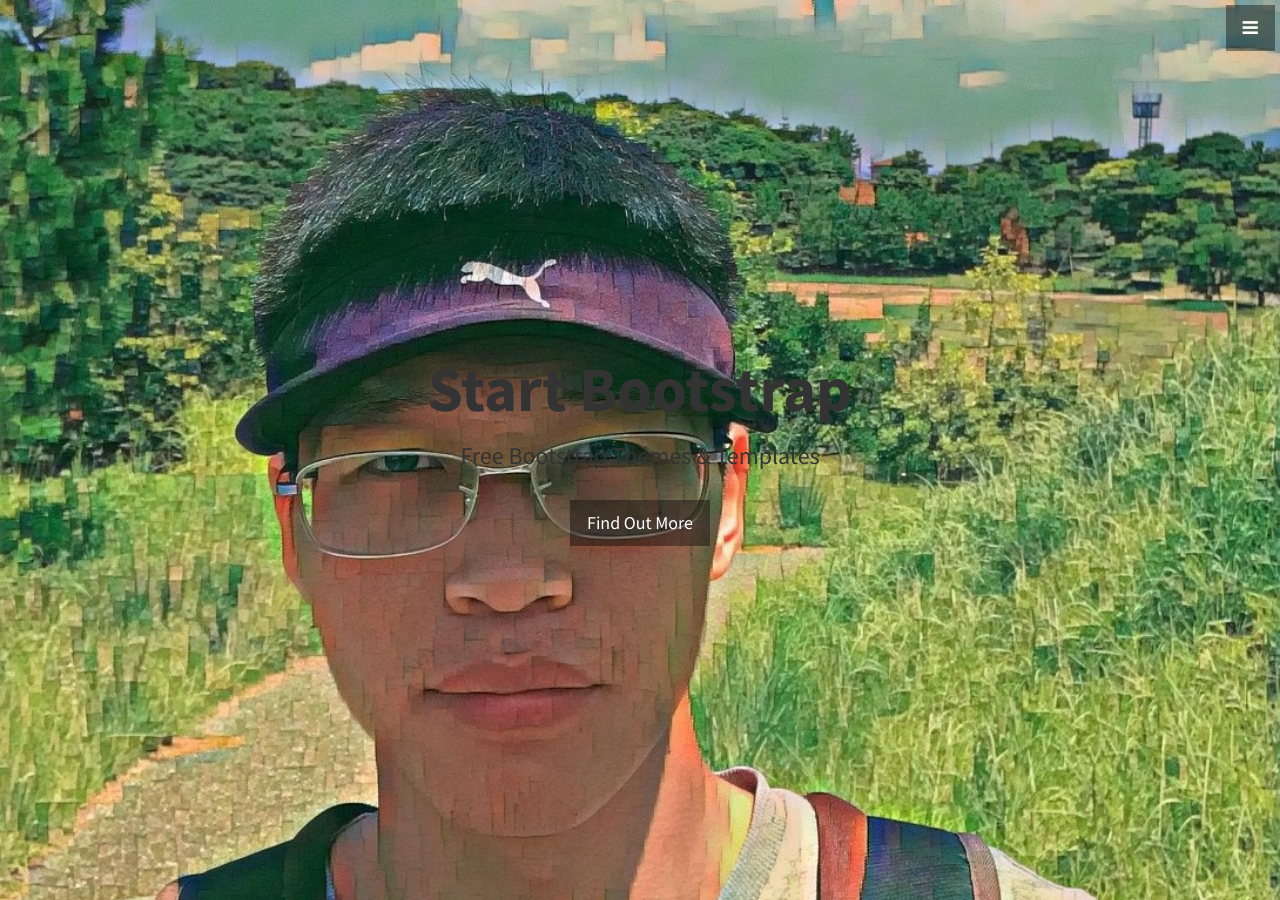
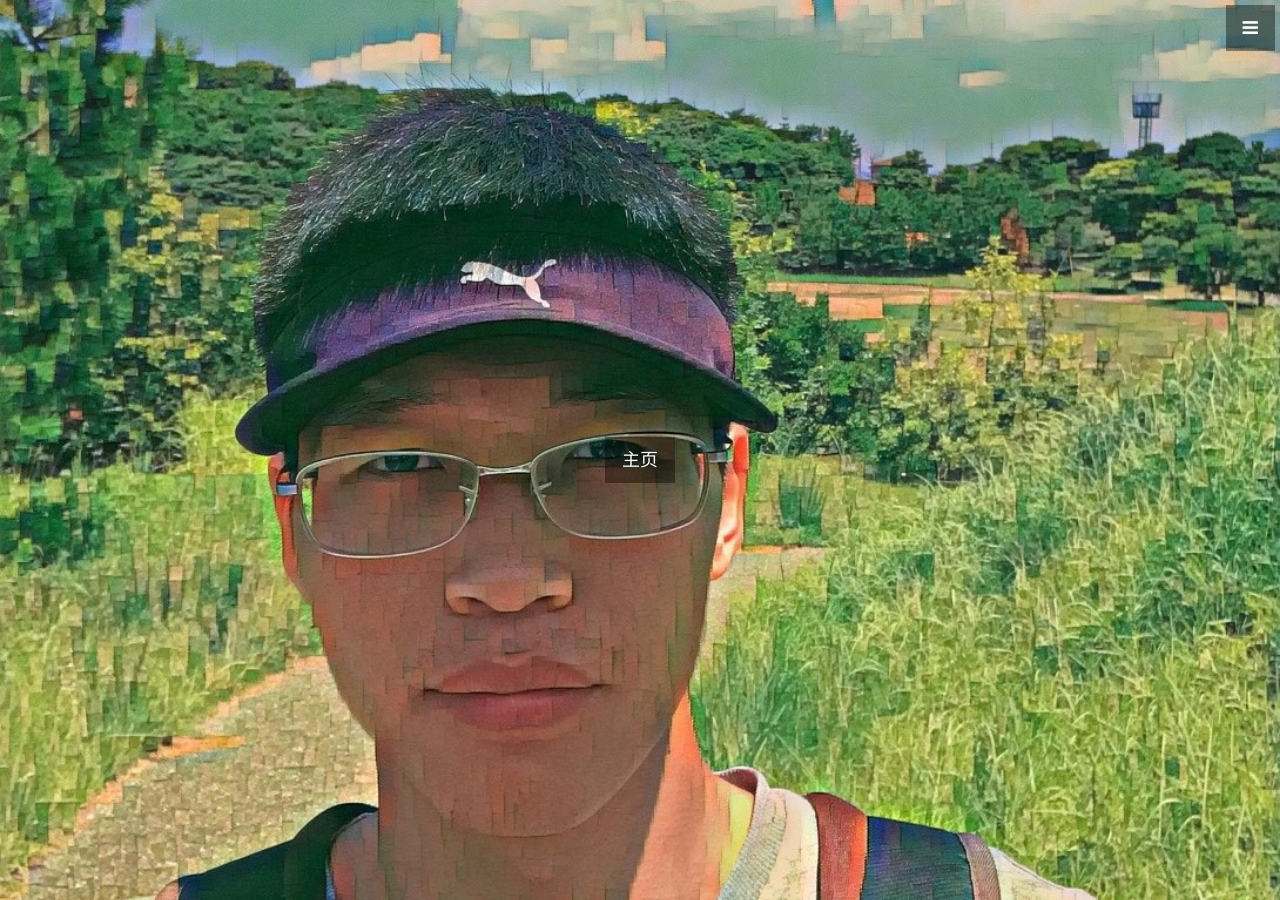
Before and after one commit to yz14/tm22, a Jekyll site: the page built from index.html, in a window 1280 px wide and 900 px high. Built offline with Jekyll 4.4.1, drawn with Linux system fonts in a browser that asks for light colours.

Commit message:
Update header.html

```diff
--- a/_includes/header.html
+++ b/_includes/header.html
@@ -1,8 +1,8 @@
 <header id="top" class="header">
   <div class="text-vertical-center">
-    <h1>Start Bootstrap</h1>
-    <h3>Free Bootstrap Themes &amp; Templates</h3>
+<!--     <h1>Start Bootstrap</h1>
+    <h3>Free Bootstrap Themes &amp; Templates</h3> -->
     <br>
-    <a href="#about" class="btn btn-dark btn-lg">Find Out More</a>
+    <a href="https://yz14.github.io" class="btn btn-dark btn-lg">主页</a>
   </div>
 </header>
```
